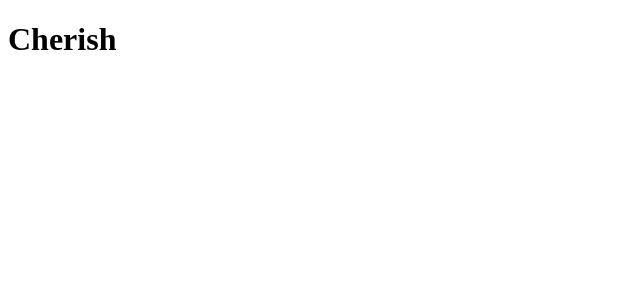
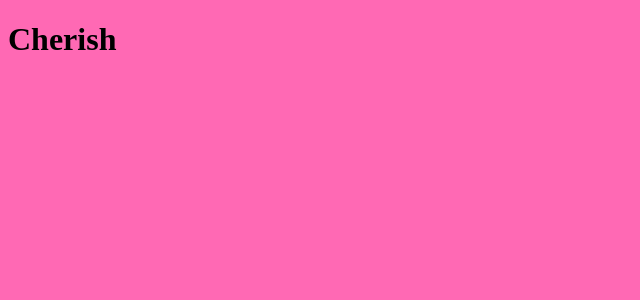
Before and after one commit to farahccino/capstone-project-cherish, a React (Create React App) app: page / in a window 1280 px wide. Shown: the top 300 px of the page, without its empty margins (0-640 px from the left). Built offline with nearby package versions, Linux system fonts and the light colour scheme.

Commit message:
added GlobalStyle

```diff
--- a/src/App.js
+++ b/src/App.js
@@ -1,3 +1,4 @@
+
 
 function App() {
   return (
--- /dev/null
+++ b/src/GlobalStyle.js
@@ -0,0 +1,12 @@
+import { createGlobalStyle } from 'styled-components';
+
+export const GlobalStyle = createGlobalStyle`
+* {
+    box-sizing: border-box;
+}
+body {
+background-color: hotpink;
+background-repeat: no-repeat;
+background-size: cover;
+}
+`;
--- a/src/index.js
+++ b/src/index.js
@@ -1,10 +1,13 @@
 import React from 'react';
 import ReactDOM from 'react-dom';
 import App from './App';
+import { GlobalStyle } from './GlobalStyle';
+
 
 
 ReactDOM.render(
   <React.StrictMode>
+    <GlobalStyle />
     <App />
   </React.StrictMode>,
   document.getElementById('root')
```
